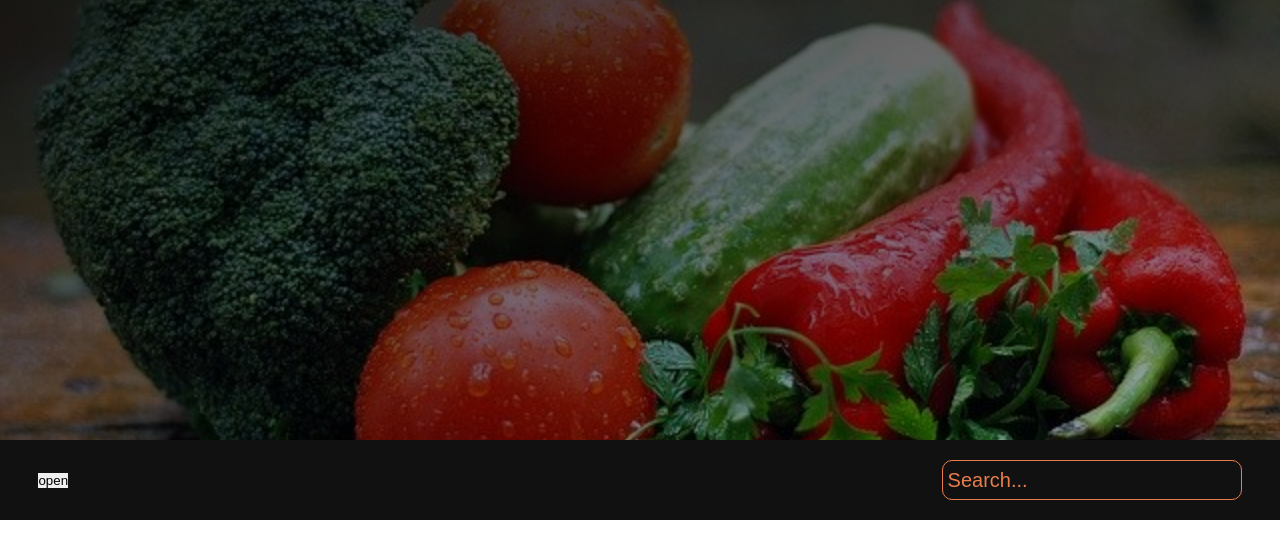
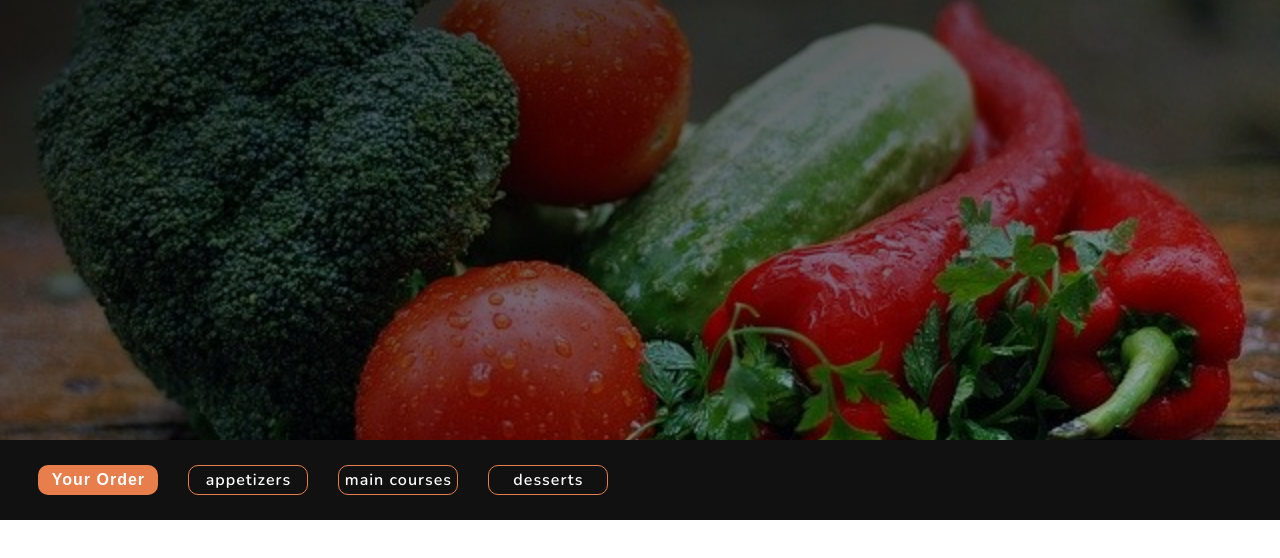
Before and after one commit to Mohammdsaleh-Hooshmandi/menu-app, a React (Create React App) app: page / in a window 1280 px wide. Shown: the top 558 px of the page. Built offline with nearby package versions, Linux system fonts and the light colour scheme.

Commit message:
create navitem

```diff
--- a/src/components/Header/Header.jsx
+++ b/src/components/Header/Header.jsx
@@ -1,8 +1,8 @@
 import { Fragment } from "react";
 import styled from "styled-components";
 import bgImage from './bg-header.jpg';
-import { Navbar } from "./Navbar";
-import SearchBar from "./SerachBar";
+import Navbar from "./Navbar";
+
 
 const HeaderWrapper = styled.header`
     width: 100%;
@@ -17,10 +17,7 @@ const Header = props => {
     return (
         <Fragment>
             <HeaderWrapper />
-            <Navbar>
-                <button onClick={props.onOpen}>open</button>
-                <SearchBar />
-            </Navbar>
+            <Navbar onOpenList={props.onOpen} />
         </Fragment>
     );
 };
--- /dev/null
+++ b/src/components/Header/HeaderOrderBtn.jsx
@@ -0,0 +1,15 @@
+import styled from "styled-components";
+
+const HeaderOrderBtn = styled.button`
+    font-size: 1.6rem;
+    letter-spacing: .1rem;
+    font-weight: 600;
+    width: 12rem;
+    height: 3rem;
+    border-radius: 1rem;
+    cursor: pointer;
+    background-color: rgb(232, 126, 75);
+    color: #fff;
+`;
+
+export default HeaderOrderBtn;
--- a/src/components/Header/Navbar.jsx
+++ b/src/components/Header/Navbar.jsx
@@ -1,6 +1,7 @@
 import styled from "styled-components";
+import HeaderOrderBtn from "./HeaderOrderBtn";
 
-export const Navbar = styled.nav`
+const NavbarWrapper = styled.nav`
     width: 100%;
     height: 8rem;
     position: sticky;
@@ -10,4 +11,60 @@ export const Navbar = styled.nav`
     align-items: center;
     justify-content: space-between;
     padding: 0 3%;
+    overflow-y: auto;
+
+    > ul {
+        display: flex;
+        color: #fff;
+        gap: 3rem;
+        align-items: center;
+    }
 `;
+
+const NavbarLink = styled.a`
+    display: inline-block;
+    font-size: 1.6rem;
+    letter-spacing: .1rem;
+    font-weight: 600;
+    width: 12rem;
+    height: 3rem;
+    border-radius: 1rem;
+    cursor: pointer;
+    color: #fff;
+    border: .1rem solid rgb(232, 126, 75);
+    display: flex;
+    align-items: center;
+    justify-content: center;
+
+    &:hover,
+    &:active {
+        background-color: rgb(232, 126, 75);
+    }
+`;
+
+const Navbar = props => {
+
+    return (
+        <NavbarWrapper>
+            <ul>
+                <li>
+                    <HeaderOrderBtn onClick={props.onOpenList}>Your Order</HeaderOrderBtn>
+                </li>
+
+                <li>
+                    <NavbarLink>appetizers</NavbarLink>
+                </li>
+
+                <li>
+                    <NavbarLink>main courses</NavbarLink>
+                </li>
+
+                <li>
+                    <NavbarLink>desserts</NavbarLink>
+                </li>
+            </ul>
+        </NavbarWrapper>
+    );
+};
+
+export default Navbar;
```
